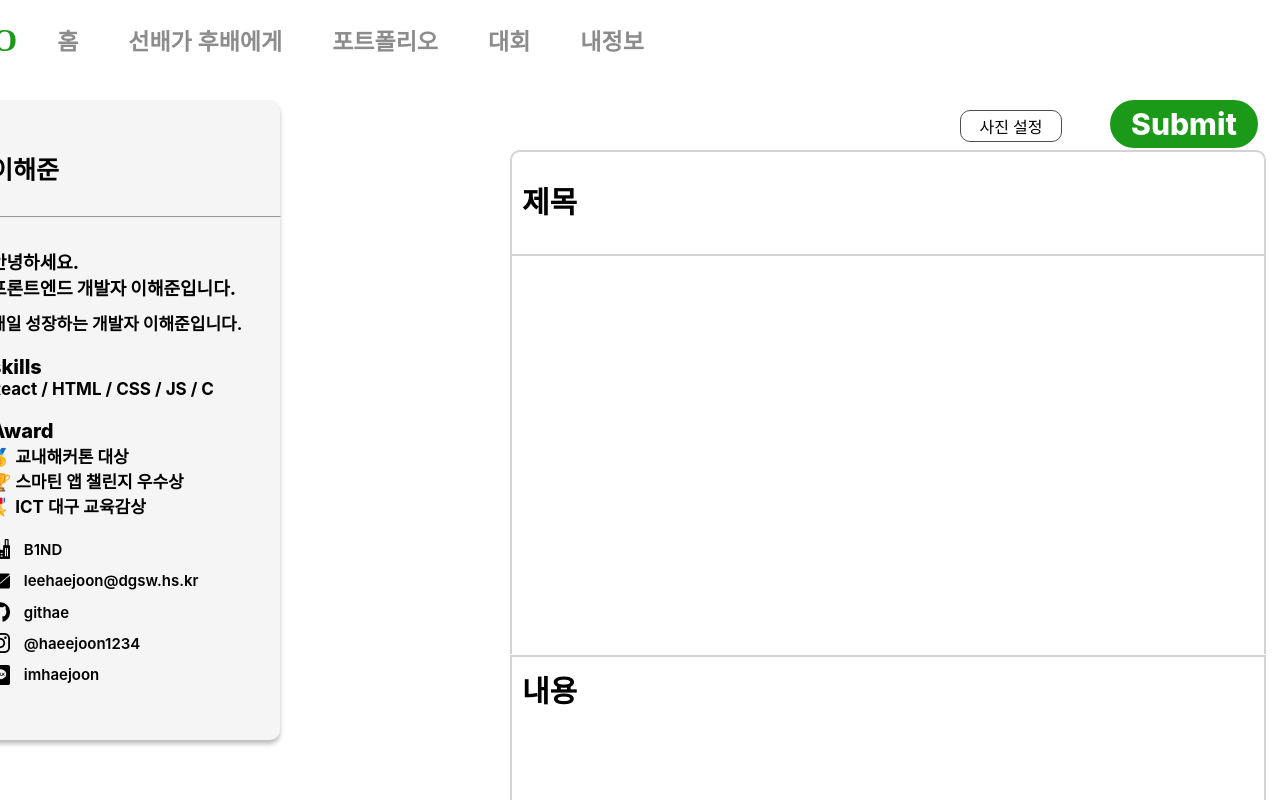
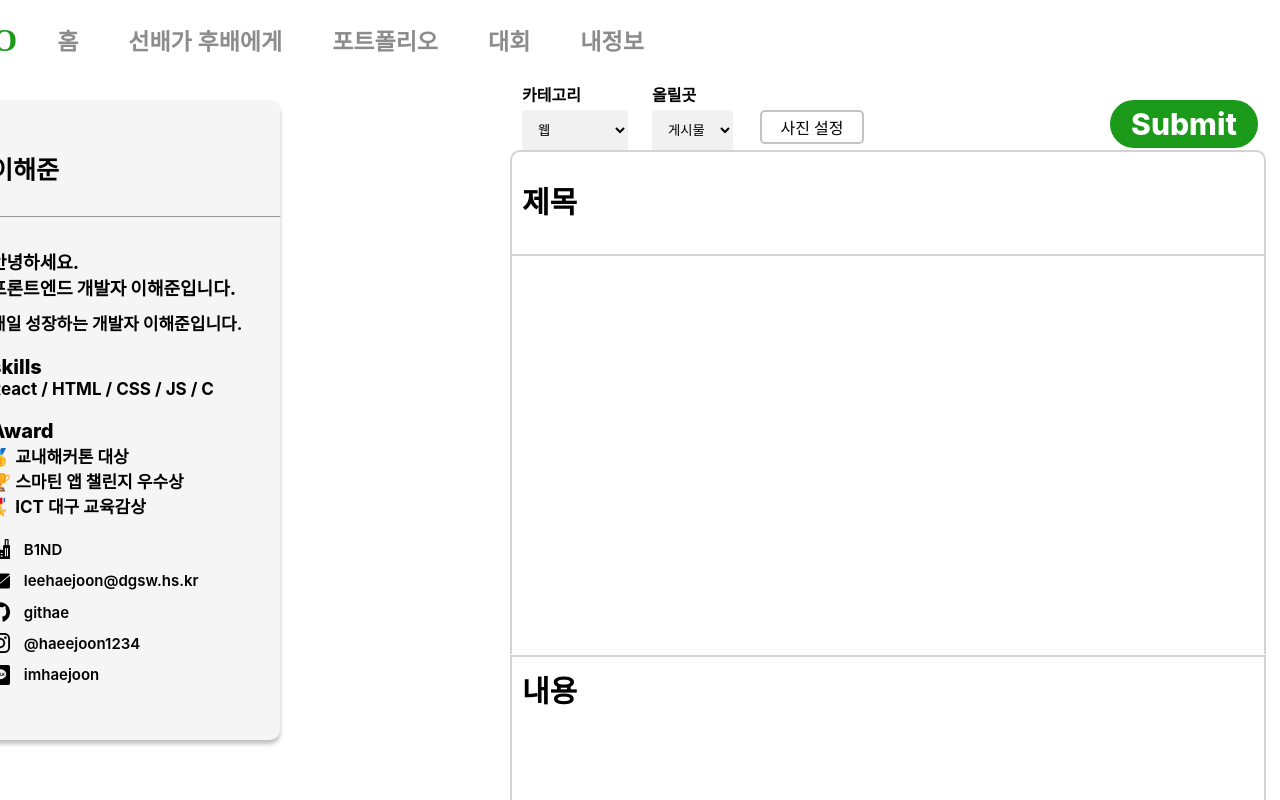
Before and after one commit to Sopo2023/SOPO_FRONTLAST, a React (Create React App) app in the folder SOPOLAST/: page /sidewrite in a window 1280 px wide. Shown: the top 800 px of the page. Built offline with nearby package versions, Linux system fonts and the light colour scheme.

Commit message:
⚡ :: 로그인 정보 저장

```diff
--- a/SOPOLAST/src/Components/Login/login.js
+++ b/SOPOLAST/src/Components/Login/login.js
@@ -59,7 +59,14 @@ const LoginComponent = () => {
       setLoading(false);
 
       if (response.data.status === 200) {
-        setUser({ name: response.data.name, email: response.data.email });
+        // setUser({ name: response.data.name, email: response.data.email });
+        localStorage.clear()
+        localStorage.setItem('sopo_id', response.data.data.email);
+        localStorage.setItem('sopo_nm',  response.data.data.name);
+        // console.log(response.data.data.email);
+        // console.log(response.data.data.name);
+        // console.log(localStorage.getItem('sopo_id'));
+        // console.log(localStorage.getItem('sopo_nm'));
         navigate("/main");
       } else {
         Toast.fire({
--- a/SOPOLAST/src/Components/Main/mainpage.js
+++ b/SOPOLAST/src/Components/Main/mainpage.js
@@ -6,8 +6,8 @@ import Post3 from "../../Assets/img/newjeans.jpeg";
 import Head from '../../head/head';
 import axios from "axios";
 import "./main.css";
-import { useRecoilValue } from 'recoil';
-import { userState } from '../../recoil/auto';
+// import { useRecoilValue } from 'recoil';
+// import { userState } from '../../recoil/auto';
 
 export default function Start() {
   const navigate = useNavigate();
@@ -17,7 +17,16 @@ export default function Start() {
   const [startX, setStartX] = useState(0);
   const [scrollLeft, setScrollLeft] = useState(0);
   const [cards, setCards] = useState([]);
-  const user = useRecoilValue(userState);
+//   const user = useRecoilValue(userState);
+const [sideName, setSideName] = useState('');
+const localStorageName = localStorage.getItem('sopo_nm');
+useEffect(() => {
+    const localStorageName = localStorage.getItem('sopo_nm');
+    if (localStorageName) {
+      setSideName(localStorageName);
+    }
+  }, []);
+
 
   const handleMouseDown = (e) => {
     if (e.button !== 0) return; // 왼쪽 마우스 버튼만
@@ -145,7 +154,7 @@ export default function Start() {
 
             <div className="sideName">
                 <div className="CHname">
-                <p onClick={() => navigate("/mypage")} className='sidenameColor'>{user.name}</p>
+                <p onClick={() => navigate("/mypage")} className='sidenameColor'>{sideName}</p>
                 </div>
                 <div className="Write">
                     <p className="link_side" onClick={()=>{navigate("/Mypage")}}>내 포트폴리오</p>
@@ -154,7 +163,7 @@ export default function Start() {
                 <div className='News'>
                     <p className='writ_name'>내 소식</p>
                     <div className='write_detail'>
-                    <p className='writ'><strong>전우진</strong>님이 <strong>깃허브완전알려줌~ </strong>글에 댓글을 남겼습니다. </p>
+                    <p className='writ'><strong>배채희</strong>님이 <strong>깃허브완전알려줌~ </strong>글에 댓글을 남겼습니다. </p>
                     </div>
                 </div>
             </div>
--- a/SOPOLAST/src/Components/Mypage/mypage.js
+++ b/SOPOLAST/src/Components/Mypage/mypage.js
@@ -1,5 +1,5 @@
 import { Link , useNavigate } from "react-router-dom";
-import { useState } from 'react';
+import { useState, useEffect } from 'react';
 import TEST from "../../Assets/img/postimg.jpeg"
 import Head from "../../head/head";
 import Last from "../../Assets/img/Polygon 4.png"
@@ -32,7 +32,20 @@ export default function Mypage() {
   const [isDLCclubSelected, setIsDLCclubSelected] = useState(false);
   const [isQIclubSelected, setIsQIclubSelected] = useState(false);
   const [iselseeclubSelected, setIselseeclubSelected] = useState(false);
-
+  const [sideName, setSideName] = useState('');
+  const [email, setEmail] = useState('');
+  const localStorageEmail = localStorage.getItem('sopo_id');
+// const localStorageName = localStorage.getItem('sopo_nm');
+useEffect(() => {
+    const localStorageName = localStorage.getItem('sopo_nm');
+    const localStorageEmail = localStorage.getItem('sopo_id');
+    if(localStorageEmail){
+      setEmail(localStorageEmail);
+    }
+    if (localStorageName) {
+      setSideName(localStorageName);
+    }
+  }, []);
 
   const handleEmailCertify = () => {
     setIsCertifying(true);
@@ -155,7 +168,7 @@ export default function Mypage() {
       <div className="content">
       <Head />
       <div className="top">
-        <p className="top1">이해준</p>
+        <p className="top1">{sideName}</p>
         <p className="top2">DGSW 8th</p>
         <br></br>
          <div className="fixbutton" onClick={() => handleEmailCertify()}>
@@ -167,7 +180,7 @@ export default function Mypage() {
       <div className="Readme">
         <p className="head">Frontend-Dev</p>
         <div className="body">
-          안녕하세요! 프론트엔드 개발자라는 꿈을 향해 달리는 이해준입니다.
+          안녕하세요! 프론트엔드 개발자라는 꿈을 향해 달리는 {sideName}입니다.
         </div>
       </div>
       <div className="social">
@@ -184,7 +197,7 @@ export default function Mypage() {
               <Link to="/mypage/mail" className="link1">
                 메일:
               </Link>
-              <Link className="link2" href="mailto:lerb5253@dgsw.hs.kr"> 이해준님께 메일쓰기 </Link>
+              <Link className="link2" href="`mailto:${email}`"> {sideName}의 이메일 </Link>
             </p>
             <p>
               <Link to="https://www.instagram.com/hae_jun7388/" className="link1">
@@ -203,10 +216,10 @@ export default function Mypage() {
       </div>
 
       <div className="post_1">
-        <p className="post1">이해준님이 쓴 글 보기</p>
+        <p className="post1">{sideName}님이 쓴 글 보기</p>
         <div className="post-write" onClick={()=>{navigate("/Updownsub")}}>
           <div className="Zonecontrol">
-            <span className="Name">이해준</span>
+            <span className="Name">{sideName}</span>
             <span className="title">바인드 컨버런스를 듣고나서.  </span>
             <span className="detail">
             오늘은 팀 바인드에서 주최한 컨퍼런스 바코드에 대해 이야기 하려 한다.
--- a/SOPOLAST/src/Components/Sidewrite/write.css
+++ b/SOPOLAST/src/Components/Sidewrite/write.css
@@ -34,6 +34,44 @@
     object-fit:fill;
     position: absolute;
     right: 160px;
+}
+.sd-cBornZ-gegSAw{
+    position: absolute;
+    top: 70px;
+    left: 730px;
+    display: flex;
+    flex-direction: column;
+    width: 150px;
+    align-items: flex-start;
+    margin: 12px;
+    gap: 4px;
+    font-size: 16px;
+    font-weight: 600;
+}
+.sd-cBornz-gegs{
+    border: none;
+    padding: 12px;
+    border-radius: 4px;
+    background-color: rgb(241, 241, 241);
+}
+.sc-cBornZ-gegSAw{
+    position: absolute;
+    top: 70px;
+    left: 600px;
+    display: flex;
+    flex-direction: column;
+    width: 150px;
+    align-items: flex-start;
+    margin: 12px;
+    gap: 4px;
+    font-size: 16px;
+    font-weight: 600;
+}
+.sc-cBornz-gegs{
+    border: none;
+    padding: 12px;
+    border-radius: 4px;
+    background-color: rgb(241, 241, 241);
 }
 
 .write_img1{
@@ -90,12 +128,12 @@
 .btn-upload{
     position: relative;
     top: 30px;
-    left: 1050px;
+    left: 850px;
     width: 100px;
     height: 30px;
     background: #fff;
-    border: 1px solid rgb(77,77,77);
-    border-radius: 10px;
+    border: 2px solid rgb(195, 195, 195);
+    border-radius: 5px;
     font-weight: 500;
     cursor: pointer;
     display: flex;
--- a/SOPOLAST/src/Components/Sidewrite/write.js
+++ b/SOPOLAST/src/Components/Sidewrite/write.js
@@ -9,11 +9,8 @@ export default function Sidewrite() {
   const [title, setTitle] = useState("");
   const [content, setContent] = useState("");
   const [imageSrc, setImageSrc] = useState(null);
-  const [selectedImage, setSelectedImage] = useState(null); // Define selectedImage
-  const SERVERURL = "#";
-
-  const onSubmitHandler = async (e) => {
-
+  const [selectedImage, setSelectedImage] = useState(null);
+  const SERVERURL = "http:10.80.161.148:8080";
   const Toast = Swal.mixin({
     toast: true,
     position: "top-end",
@@ -23,22 +20,48 @@ export default function Sidewrite() {
     didOpen: (toast) => {
       toast.addEventListener("mouseenter", Swal.stopTimer);
       toast.addEventListener("mouseleave", Swal.resumeTimer);
-      },
+    }
   });
+
+  const onSubmitHandler = async (e) => {
+    const selectedCategory = document.querySelector('.sc-cBornz-gegs').value;
+    const selectedPlace = document.querySelector('.sd-cBornz-gegs').value;
+
+    const userEmail = localStorage.getItem("userEmail");
+    if (!title || !content) {
+      Toast.fire({
+        icon: 'error',
+        title: '제목, 내용을 모두 입력해주세요.',
+      });
+      return;
+    }
 
     const formData = new FormData();
     formData.append("title", title);
     formData.append("content", content);
-    formData.append("image", selectedImage);
+    formData.append("category", selectedCategory);
+    formData.append("email", userEmail);
+
+    if (selectedPlace === "게시물") {
+      formData.append("images", selectedImage);
+    }
 
     try {
-      const response = await axios.post(SERVERURL, formData, {
+      let response;
+      if (selectedPlace === "게시물") {
+        response = await axios.post(SERVERURL + "/senior-to-junior/create", formData, {
           headers: {
-          "": "",
+
           },
         });
+      } else if (selectedPlace === "대회") {
 
-      console.log("Post request response: ", response.data);
+        response = await axios.post(SERVERURL + "#", formData, {
+          headers: {
+
+          },
+        });
+      }
 
     } catch (error) {
       console.error("Error:", error);
@@ -47,7 +70,7 @@ export default function Sidewrite() {
 
   const handleImageChange = (e) => {
     const selectedImage = e.target.files[0];
-    setSelectedImage(selectedImage); // Update selectedImage
+    setSelectedImage(selectedImage);
     setImageSrc(URL.createObjectURL(selectedImage));
   };
 
@@ -58,9 +81,25 @@ export default function Sidewrite() {
         <Side />
         <form className='write_form' onSubmit={onSubmitHandler}>
           <div className='write_img1'>
-
             {imageSrc && <img src={imageSrc} alt="Preview" />}
-
+          </div>
+          <div className='sc-cBornZ-gegSAw'>
+            <span>카테고리</span>
+            <select className='sc-cBornz-gegs'>
+              <option value="웹">웹</option>
+              <option value="서버">서버</option>
+              <option value="안드">안드로이드</option>
+              <option value="iOS">iOS</option>
+              <option value="임베">임베디드</option>
+              <option value="디자인">디자인</option>
+            </select>
+          </div>
+          <div className='sd-cBornZ-gegSAw'>
+            <span>올릴곳</span>
+            <select className='sd-cBornz-gegs'>
+              <option value="게시물">게시물</option>
+              <option value="대회">대회</option>
+            </select>
           </div>
           <input
             className='write_title'
```
Lines whose indentation alone changed are shown as unchanged.
